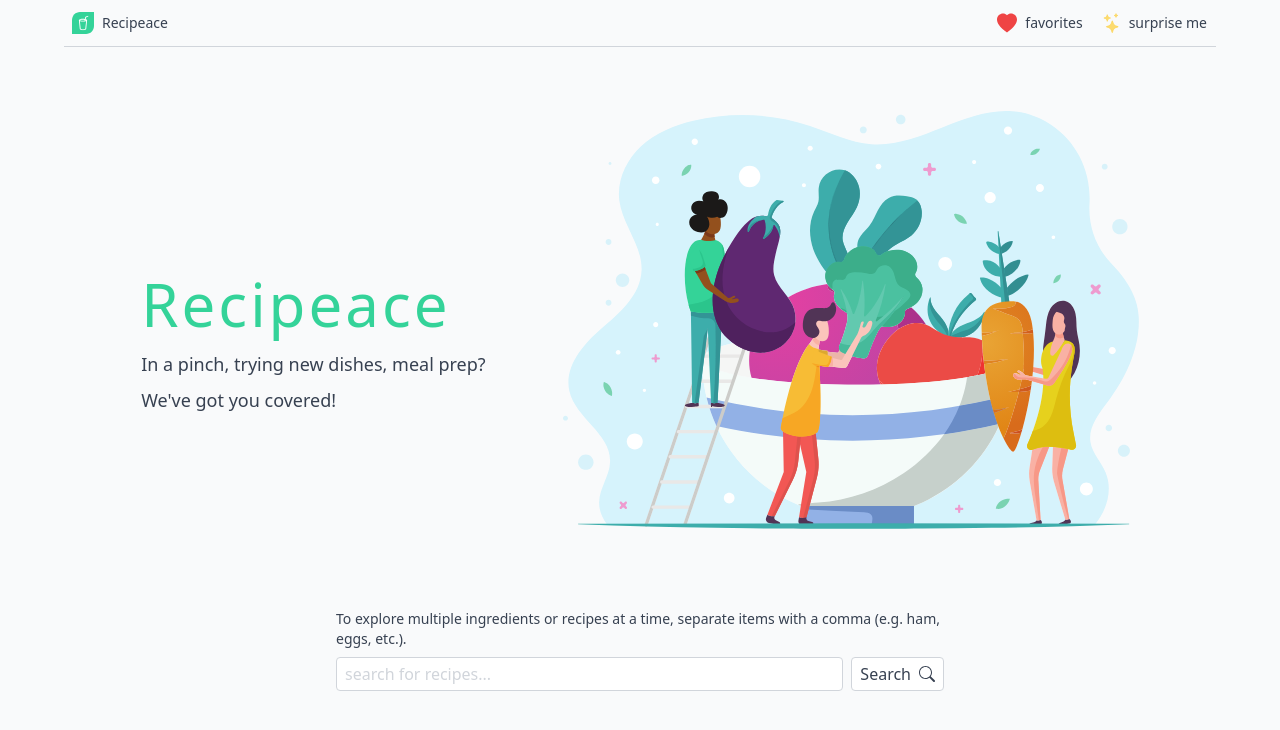
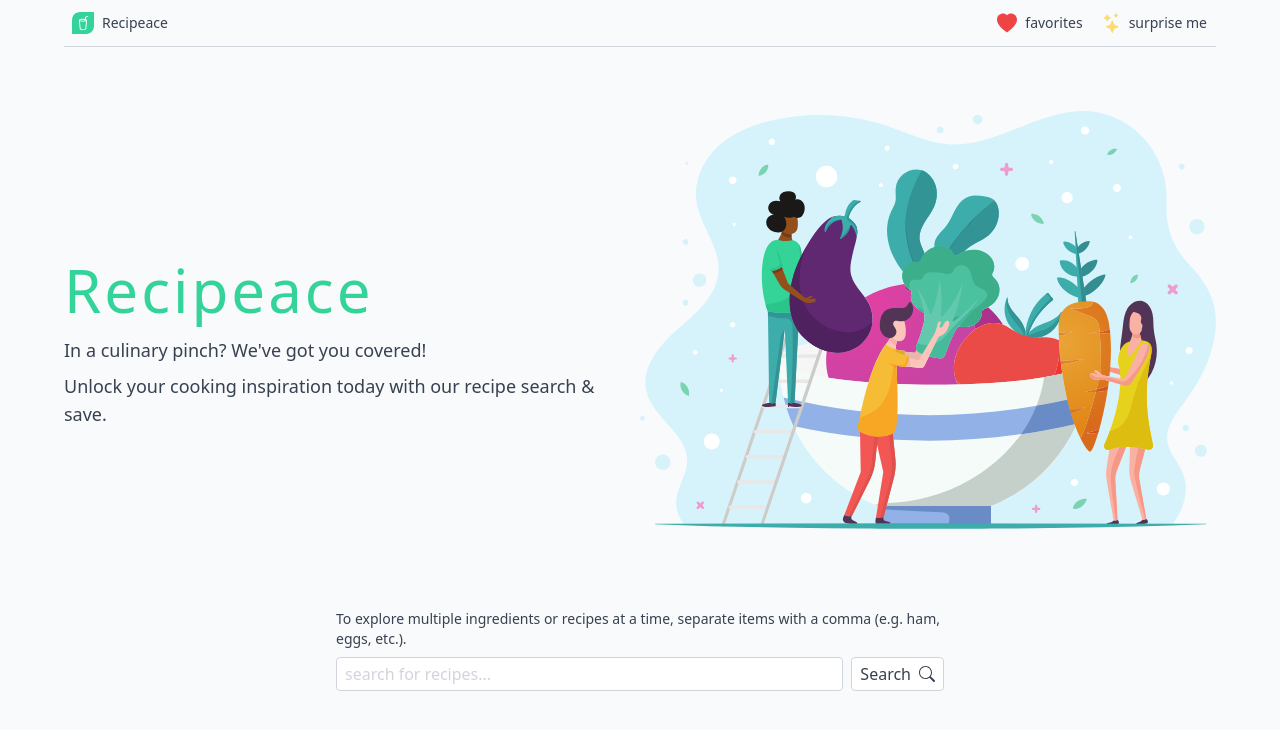
Before and after one commit to carolyndev/recipe-app, a React (Create React App) app: page / in a window 1280 px wide. Shown: the top 730 px of the page. Built offline with nearby package versions, Linux system fonts and the light colour scheme.

Commit message:
Update hero copywriting

```diff
--- a/public/index.html
+++ b/public/index.html
@@ -4,7 +4,7 @@
     <meta charset="utf-8" />
     <link rel="icon" href="%PUBLIC_URL%/drink.svg" />
     <meta name="viewport" content="width=device-width, initial-scale=1" />
-    <title>Recipe App</title>
+    <title>Recipeace | recipe inspiration</title>
   </head>
   <body class="font-sans text-base h-screen bg-gray-50 md:text-lg">
     <noscript>You need to enable JavaScript to run this app.</noscript>
--- a/src/components/App.js
+++ b/src/components/App.js
@@ -41,11 +41,6 @@ const App = () => {
       inputField.value = '';
     }
   };
-
-  // const hideForm = () => {
-  //   setSearch('');
-  //   setShowForm(false);
-  // };
 
   const saveLocalFavorites = () => {
     const filteredFavorites = Array.from(
--- a/src/components/Main.js
+++ b/src/components/Main.js
@@ -47,10 +47,11 @@ const Main = (props) => {
                     Recipeace
                   </h1>
                   <p className="block mb-2 mx-auto text-center lg:text-left">
-                    In a pinch, trying new dishes, meal prep?
+                    In a culinary pinch? We've got you covered!
                   </p>
                   <p className="mx-auto text-center lg:text-left">
-                    We've got you covered!
+                    Unlock your cooking inspiration today with our recipe search
+                    & save.
                   </p>
                 </div>
                 <img
--- a/src/components/UserInput.js
+++ b/src/components/UserInput.js
@@ -12,6 +12,9 @@ const UserInput = (props) => {
       return;
     }
     setLoading(true);
+    getRecipes();
+    setShowRecipes(true);
+  };
 
   const getRecipes = async () => {
     const response = await fetch(
@@ -23,10 +26,6 @@ const UserInput = (props) => {
     setTimeout(() => {
       setLoading(false);
     }, 500);
-    };
-    getRecipes();
-
-    setShowRecipes(true);
   };
 
   const updateSearch = (e) => {
--- a/tailwind.config.js
+++ b/tailwind.config.js
@@ -1,4 +1,5 @@
 module.exports = {
+  mode: 'jit',
   purge: ['./src/**/*.{js,jsx,ts,tsx}', './public/index.html'],
   darkMode: false, // or 'media' or 'class'
   theme: {
```
Lines whose indentation alone changed are shown as unchanged.
